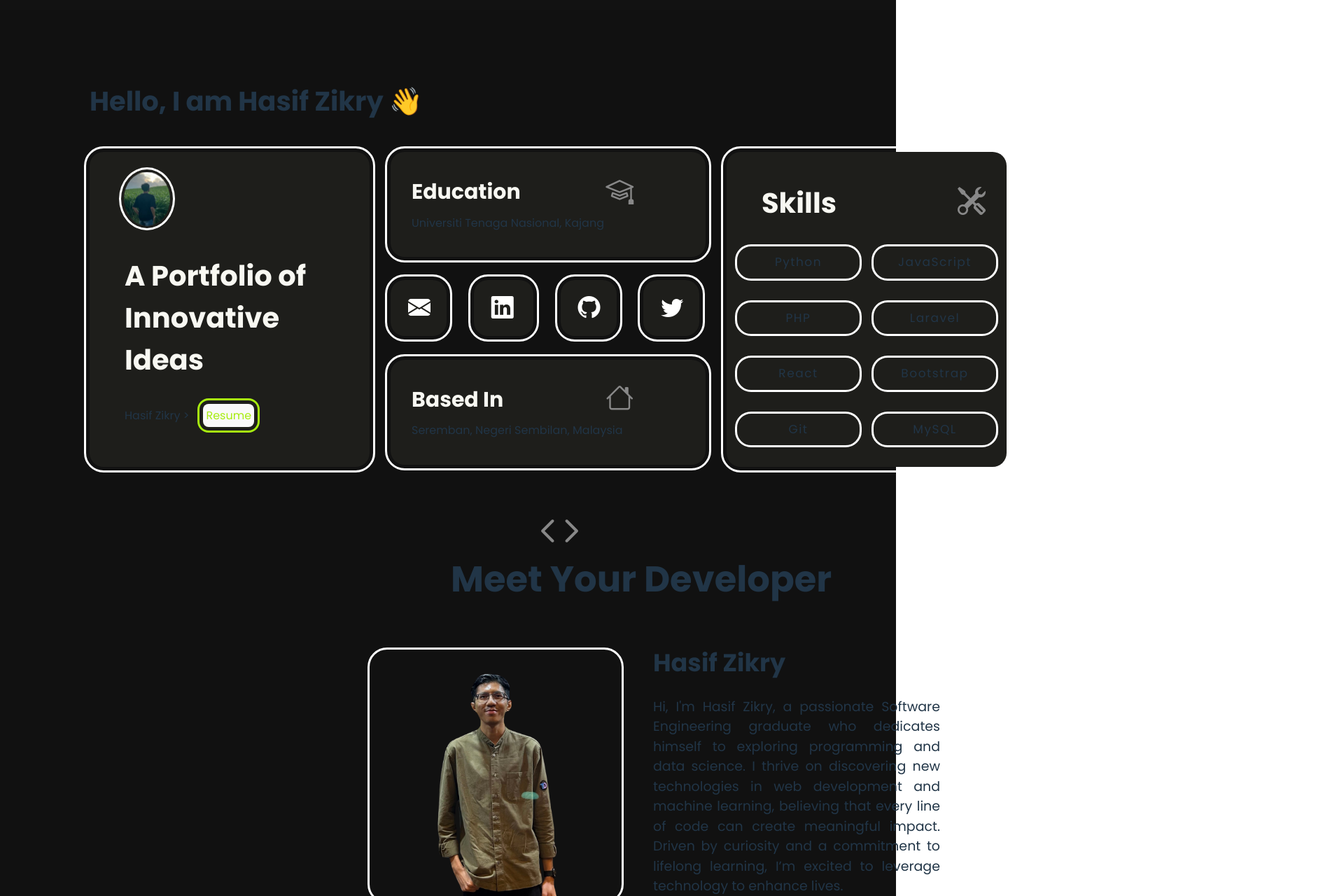
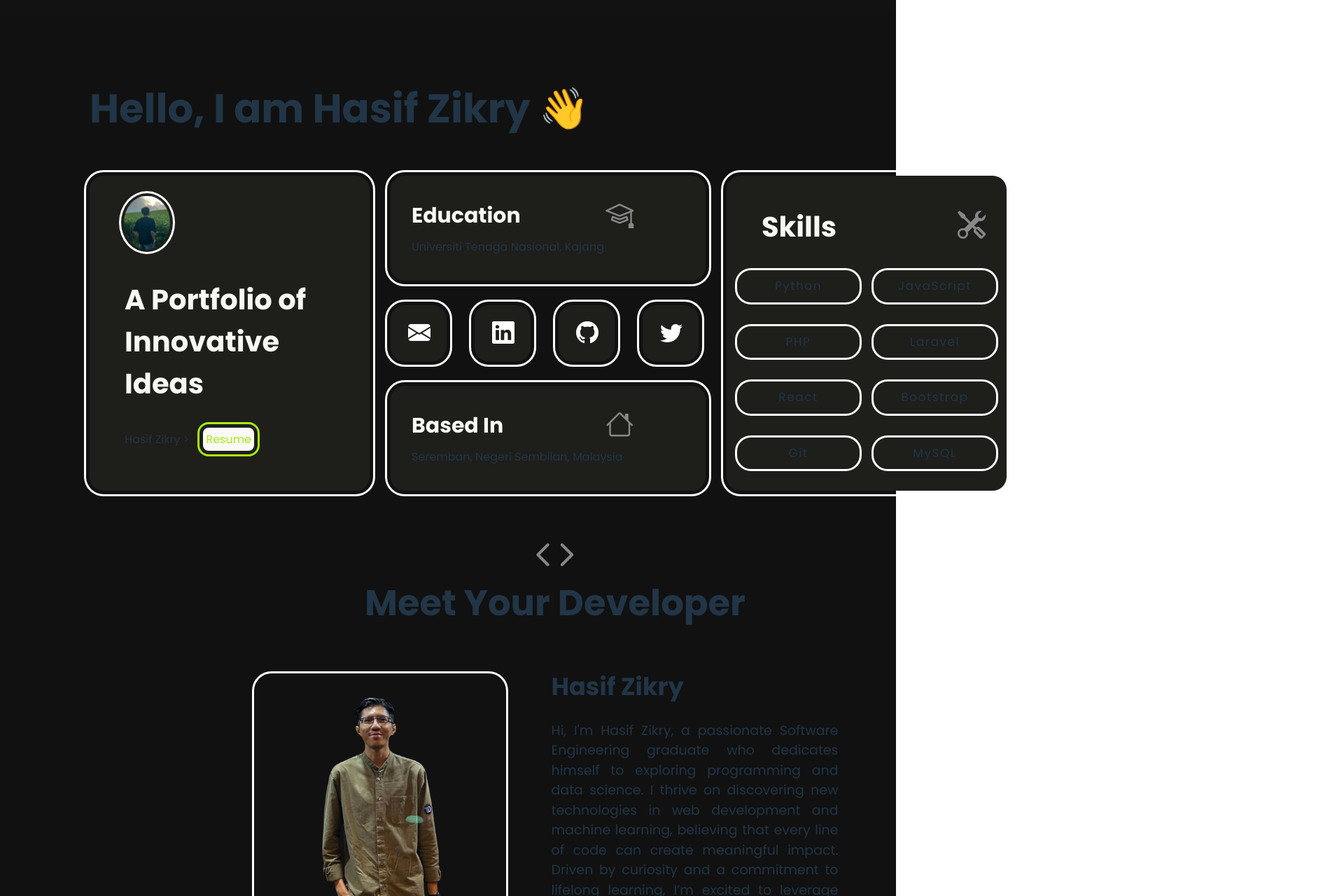
Before and after one commit to siefzieq/Portfolio, a React (Vite) app: page / in a window 1280 px wide. Shown: the part 80-1360 px from the top of the page at 70% size, 1920 px wide, since content can reach past the window. Built offline with nearby package versions, Linux system fonts and the light colour scheme.

Commit message:
Updated portfolio with new changes

```diff
--- a/public/index.html
+++ b/public/index.html
@@ -8,6 +8,7 @@
 </head>
 <body>
 <noscript>You need to enable JavaScript to run this app.</noscript>
-<div id="root"></div>
+<div id="root">
+</div>
 </body>
 </html>
--- a/src/App.jsx
+++ b/src/App.jsx
@@ -11,6 +11,7 @@ function App() {
             <Router>
                 <Helmet>
                     <title>Hasif Zikry</title>
+                    <link rel="icon" href="/hasif.jpg" />
                 </Helmet>
                 <Navbar />
                 <Main />
--- a/src/components/About/About.css
+++ b/src/components/About/About.css
@@ -4,7 +4,7 @@
     max-width: 1200px;
     justify-content: center;
     align-items: center;
-    padding-left: 35%;
+    padding-left: 20%;
     gap: 20px;
     padding-bottom: 30px;
 }
@@ -39,7 +39,7 @@
     border-radius: 20px;
     width: 410px;
     height: 350px;
-    padding-left: 30px;
+    margin-left: -15%;
     padding-bottom: 30px;
 }
 
@@ -56,12 +56,13 @@
 .header-about i {
     margin-top: 50%;
     font-size: 65px;
-    padding-left: 18%;
+    padding-left: 17%;
     color: #888888;
 }
 
 .header-about h1 {
     margin-top: -10px; /* Adjust the value as needed */
+    margin-left: -18%;
 }
 
 .fade-slide-in {
--- a/src/components/Achievements/Achievements.css
+++ b/src/components/Achievements/Achievements.css
@@ -1,6 +1,6 @@
 .header-achieve{
     margin-top:100px;
-    padding-left:39%;
+    padding-left:19%;
 }
 .header-achieve i{
     color: #888888;
@@ -10,6 +10,7 @@
 .header-achieve h1 {
     margin-top: 10px; /* Adjust the value as needed */
     padding-bottom: 30px;
+    margin-left: 10%;
 }
 .grid-achieve {
     display: grid;
--- a/src/components/Education/Education.css
+++ b/src/components/Education/Education.css
@@ -1,6 +1,6 @@
 .header-edu {
     margin-top: 100px;
-    padding-left: 39%;
+    padding-left: 19%;
 }
 
 .header-edu i {
@@ -12,7 +12,7 @@
 .header-edu h1 {
     margin-top: -5px; /* Adjust the value as needed */
     padding-bottom: 30px;
-    margin-left: 26%;
+    margin-left: 30%;
 }
 
 .grid-edu {
@@ -27,12 +27,12 @@
 .vertical-line {
     width: 5px; /* Vertical line width */
     height: 100%; /* Default height to 100% of the parent container */
-    max-height: 100vh; /* Prevent it from exceeding the viewport height */
+    max-height: 200vh; /* Prevent it from exceeding the viewport height */
     background-color: #ffffff; /* Default color */
     border: none; /* Remove default hr border */
-    margin: 0; /* Reset margin for proper alignment */
     position: relative; /* To place circles relative to the line */
     transition: background-color 0.3s ease, height 0.3s ease; /* Smooth transition for color and height change */
+    margin-left: 60%;
 }
 
 /* Add a class for the changed color */
@@ -71,6 +71,7 @@
     flex-direction: column; /* Stack elements vertically */
     gap: 40px; /* Adds spacing between the items */
     position: relative; /* Relative to position the pseudo-element circle */
+    margin-left: -15%;
 }
 
 h3 {
--- a/src/components/Experience/Experience.css
+++ b/src/components/Experience/Experience.css
@@ -1,6 +1,6 @@
 .header-exp{
     margin-top:100px;
-    padding-left:39%;
+    padding-left:19%;
 }
 .header-exp i{
     color: #888888;
@@ -10,7 +10,7 @@
 .header-exp h1 {
     margin-top: -5px; /* Adjust the value as needed */
     padding-bottom: 30px;
-    margin-left: 25%;
+    margin-left: 28%;
 }
 .grid-exp {
     display: grid;
@@ -32,14 +32,13 @@
     border-radius: 10px;
     outline: 3px solid #ffffff; /* 3px white outline */
     outline-offset: 5px; /* Space between the outline and the box */
-    margin-left: 150px;
+    margin-left: 20%;
     display: flex; /* Enable flexbox for vertical centering */
     align-items: center; /* Center children vertically */
-
 }
 .canvas-1-exp h4 {
     margin: 0; /* Remove default margin */
-    padding-left: 15px;
+    padding-left: 12px;
 }
 
 .canvas-2-exp {
@@ -50,6 +49,7 @@
     outline-offset: 5px; /* Space between the outline and the box */
     display: flex; /* Enable flexbox for vertical centering */
     align-items: center; /* Center children vertically */
+    margin-left: 6%;
     justify-content: center; /* Center content horizontally */
 }
 .l-list-exp{
--- a/src/components/Footer/Footer.css
+++ b/src/components/Footer/Footer.css
@@ -1,5 +1,5 @@
 .footer-header {
-    margin-left: 55%;
+    margin-left: 44%;
     margin-top: 40px;
     margin-bottom: 30px;
     color: #888888;
--- a/src/components/Main/Main.css
+++ b/src/components/Main/Main.css
@@ -3,7 +3,6 @@ body {
     font-family: Poppins;
     font-size: 16px;
     padding-left: 10%;
-    padding-right: 25%;
 }
 .header{
     padding-left: 20px;
@@ -115,8 +114,8 @@ h2 {
     grid-row: 1 / span 3; /* Make Item 1 span 3 rows */
     background-color: rgba(30,30,27,100);
     border-radius: 20px;
-    height: 450px;
-    width: 400px;
+    height: 450px; /* Height of item 8 */
+    width: 400px; /* Width of item 8 */
     outline: 3px solid #ffffff; /* 3px white outline */
     outline-offset: 5px; /* Space between the outline and the box */
     margin-right: 50%;
@@ -126,8 +125,8 @@ h2 {
     grid-row: span 1;
     background-color: rgba(30,30,27,100);
     border-radius: 20px;
-    height: 150px;
-    width: 450px;
+    height: 150px; /* Height of item 8 */
+    width: 450px; /* Width of item 8 */
     outline: 3px solid #ffffff; /* 3px white outline */
     outline-offset: 5px; /* Space between the outline and the box */
 }
@@ -135,8 +134,8 @@ h2 {
     grid-column: 2; /* Place in the 2th column */
     grid-row: 2; /* Place in the 2nd row */
     background-color: rgba(30,30,27,100);
-    height: 80px;
-    width: 80px;
+    height: 80px; /* Height of item 8 */
+    width: 80px; /* Width of item 8 */
     border-radius: 20px;
     outline: 3px solid #ffffff; /* 3px white outline */
     outline-offset: 5px; /* Space between the outline and the box */
@@ -145,8 +144,8 @@ h2 {
     grid-column: 3; /* Place in the 3th column */
     grid-row: 2; /* Place in the 2nd row */
     background-color: rgba(30,30,27,100);
-    height: 80px;
-    width: 85px;
+    height: 80px; /* Height of item 8 */
+    width: 80px; /* Width of item 8 */
     border-radius: 20px;
     outline: 3px solid #ffffff; /* 3px white outline */
     outline-offset: 5px; /* Space between the outline and the box */
@@ -155,8 +154,8 @@ h2 {
     grid-column: 4; /* Place in the 4th column */
     grid-row: 2; /* Place in the 2nd row */
     background-color: rgba(30,30,27,100);
-    height: 80px;
-    width: 80px;
+    height: 80px; /* Height of item 8 */
+    width: 80px; /* Width of item 8 */
     border-radius: 20px;
     outline: 3px solid #ffffff; /* 3px white outline */
     outline-offset: 5px; /* Space between the outline and the box */
@@ -165,8 +164,8 @@ h2 {
     grid-column: 5; /* Place in the 5th column */
     grid-row: 2; /* Place in the 3rd row */
     background-color: rgba(30,30,27,100);
-    height: 80px;
-    width: 80px;
+    height: 80px; /* Height of item 8 */
+    width: 80px; /* Width of item 8 */
     border-radius: 20px;
     outline: 3px solid #ffffff; /* 3px white outline */
     outline-offset: 5px; /* Space between the outline and the box */
@@ -175,8 +174,8 @@ h2 {
     grid-column: span 4; /* Stays in the second column */
     grid-row: span 1;
     background-color: rgba(30,30,27,100);
-    height: 150px;
-    width: 450px;
+    height: 100%; /* Height of item 8 */
+    width: 100%; /* Width of item 8 */
     border-radius: 20px;
     outline: 3px solid #ffffff; /* 3px white outline */
     outline-offset: 5px; /* Space between the outline and the box */
@@ -219,7 +218,7 @@ h2 {
 .header-main{
     margin-top: 17%;
     margin-bottom: -150px;
-    font-size: 12px;
+    font-size: 18px;
 }
 .wave-emoji {
     display: inline-block;
--- a/src/components/Main/Main.jsx
+++ b/src/components/Main/Main.jsx
@@ -54,7 +54,7 @@ const Main = () => {
                         </a>
                     </div>
                     <div className="item-6">
-                        <a href="https://twitter.com/yourprofile" target="_blank" rel="noopener noreferrer" className="icon-link">
+                        <a href="https://twitter.com/siefzieq" target="_blank" rel="noopener noreferrer" className="icon-link">
                             <i className="bi bi-twitter" style={{ fontSize: '32px' }}></i>
                         </a>
                     </div>
--- a/src/components/Projects/Projects.css
+++ b/src/components/Projects/Projects.css
@@ -1,6 +1,6 @@
 .header-project{
     margin-top:100px;
-    padding-left:39%;
+    padding-left:19%;
 }
 .header-project i{
     color: #888888;
@@ -10,7 +10,7 @@
 .header-project h1 {
     margin-top: -5px; /* Adjust the value as needed */
     padding-bottom: 30px;
-    margin-left: 30%;
+    margin-left: 32%;
 }
 .grid-edu{
     display: grid;
--- a/src/components/Skills/Skills.css
+++ b/src/components/Skills/Skills.css
@@ -4,7 +4,7 @@ body {
 }
 .header-skills{
     margin-top:100px;
-    padding-left:39%;
+    padding-left:20%;
     background-color: #111111;
 }
 .header-skills i{
@@ -15,7 +15,7 @@ body {
 .header-skills h1 {
     margin-top: -5px; /* Adjust the value as needed */
     padding-bottom: 30px;
-    margin-left: 22%;
+    margin-left: 26%;
 }
 .grid-skills{
     display: grid;
```
Also changed, not shown: public/hasif.jpg (added).
